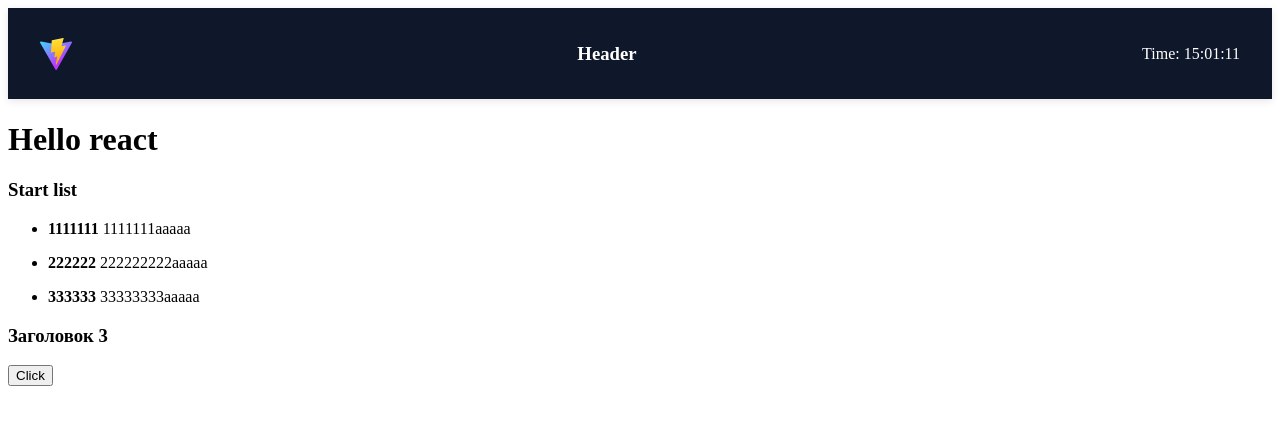
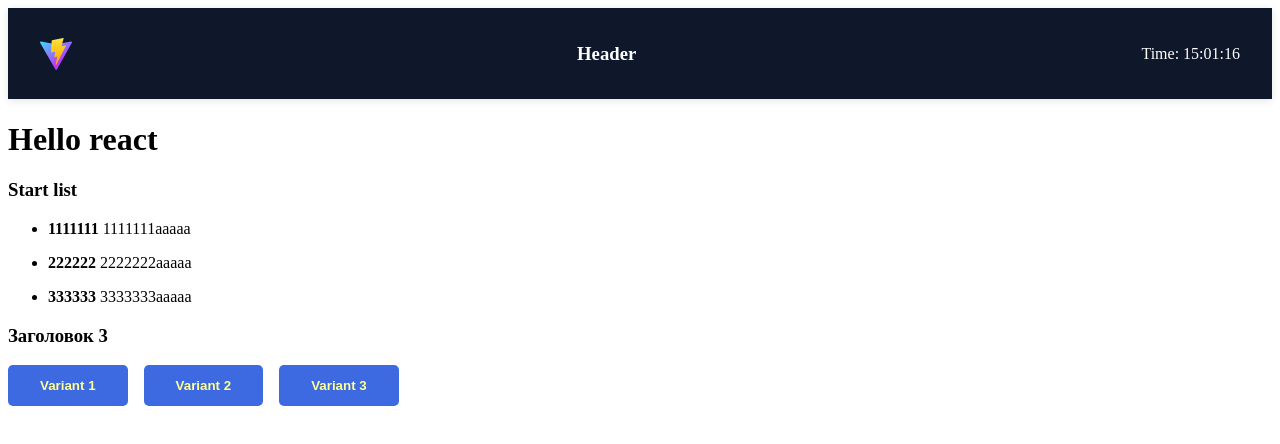
Before and after one commit to leo-moon/vite-project, a React (Vite) app: page / in a window 1280 px wide. Shown: the top 444 px of the page. Built offline with nearby package versions, Linux system fonts and the light colour scheme.

Commit message:
20260520 first part

```diff
--- a/src/App.jsx
+++ b/src/App.jsx
@@ -1,11 +1,19 @@
 import { useState } from 'react';
 import './App.css';
 import Header from './components/Header/Header.jsx';
-import { ports } from './data';
+import { ports, differences } from './data';
 import Learning from './components/Learning.jsx';
 import Button from './components/Button/Button.jsx';
 
 export default function App() {
+  const [content, setContent] = useState('Нажми на кнопку');
+
+  function handleClick(type) {
+    // console.log('Button clicked!!!', differences[type]);
+    setContent(type);
+  }
+  console.log('content', content);
+  //   console.log('differences', differences[content]);
   return (
     <div>
       <Header />
@@ -24,7 +32,11 @@ export default function App() {
         </section>
         <section>
           <h3>Заголовок 3</h3>
-          <Button></Button>
+          <Button onClick={() => handleClick('way')}>Variant 1</Button>
+          <Button onClick={() => handleClick('easy')}>Variant 2</Button>
+          <Button onClick={() => handleClick('hard')}>Variant 3</Button>
+
+          <p>{differences[content]}</p>
         </section>
       </main>
     </div>
--- a/src/components/Button/Button.jsx
+++ b/src/components/Button/Button.jsx
@@ -1,5 +1,9 @@
 import './button.css';
 
-export default function Button() {
-  return <button> Click </button>;
+export default function Button({ children, onClick }) {
+  return (
+    <button className="button active" onClick={onClick}>
+      {children}
+    </button>
+  );
 }
--- a/src/components/Header/Header.jsx
+++ b/src/components/Header/Header.jsx
@@ -1,10 +1,13 @@
+import { useState } from 'react';
 import './header.css';
 import dayjs from 'dayjs';
 import logo from '/vite.svg';
 
 export default function Header() {
-  const now = dayjs();
-  console.log(now);
+  const [now, setNow] = useState(dayjs());
+  setInterval(() => {
+    setNow(dayjs());
+  }, 1000);
   return (
     // <header>
     <header>
--- a/src/data.js
+++ b/src/data.js
@@ -5,10 +5,16 @@ export const ports = [
   },
   {
     title: '222222',
-    description: '222222222aaaaa',
+    description: '2222222aaaaa',
   },
   {
     title: '333333',
-    description: '33333333aaaaa',
+    description: '3333333aaaaa',
   },
 ];
+
+export const differences = {
+  way: 'Различия между React и Vue',
+  easy: 'Легкость изучения и использования',
+  hard: 'Сложность настройки и оптимизации',
+};
```
